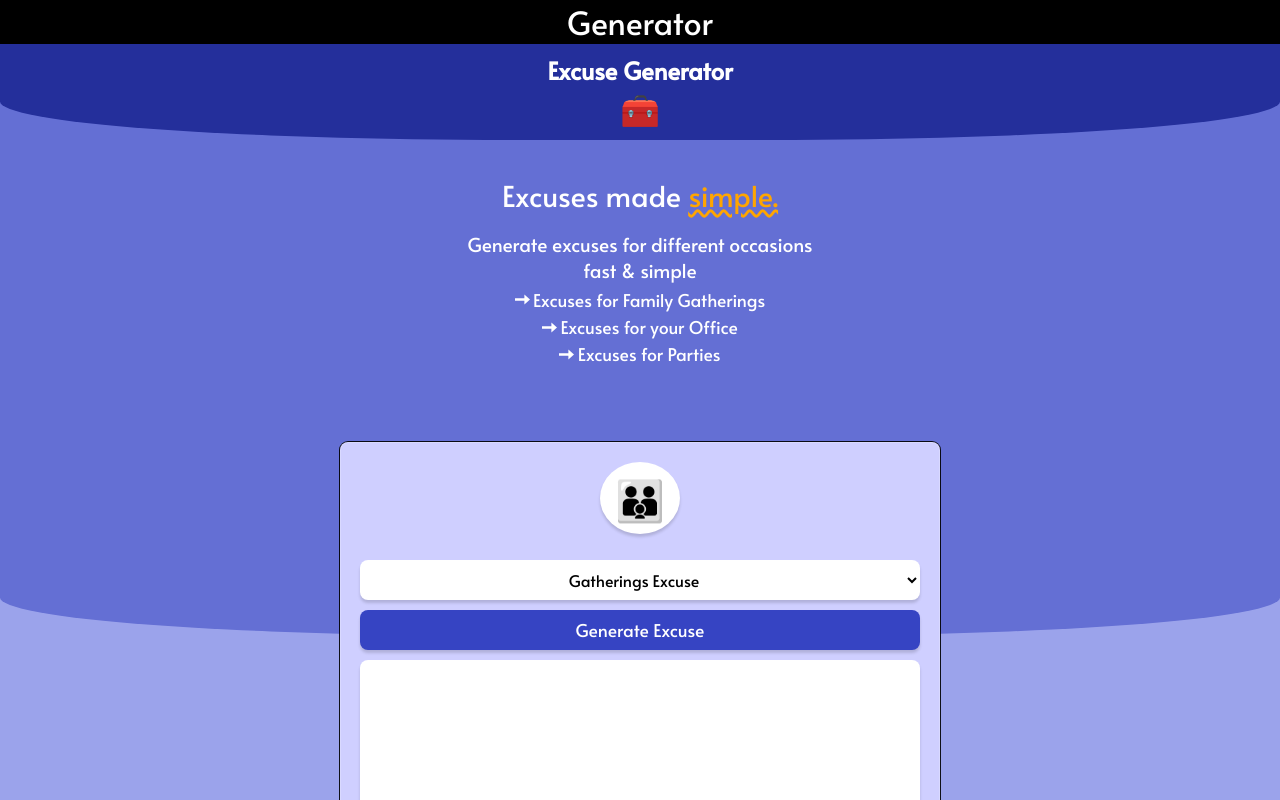
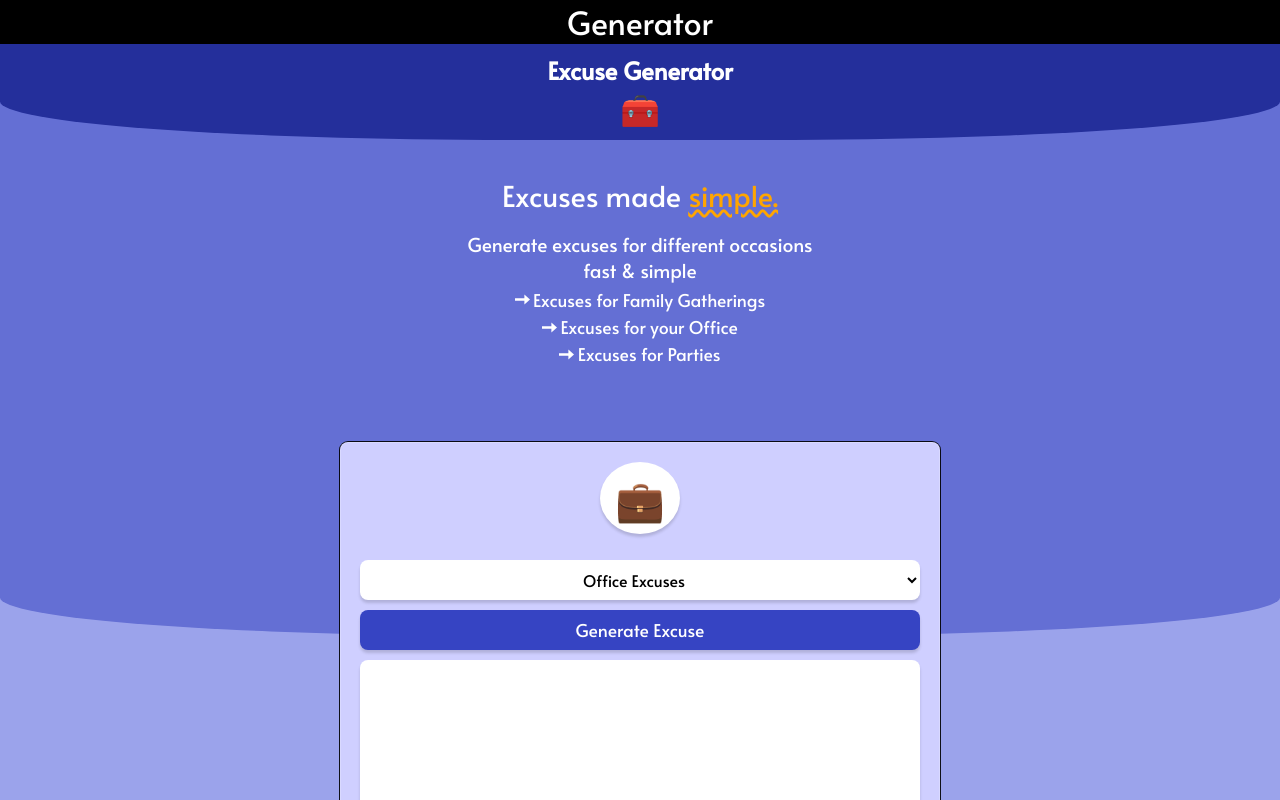
Before and after one commit to Hergelink/Wishcuses, a React (Create React App) app: page /excuse-generator in a window 1280 px wide. Shown: the top 800 px of the page. Built offline with nearby package versions, Linux system fonts and the light colour scheme; no server answers.

Commit message:
added gamer college funny &  exegerated to excuses

```diff
--- a/src/components/excuse-components/ExcuseContainer.jsx
+++ b/src/components/excuse-components/ExcuseContainer.jsx
@@ -12,7 +12,21 @@ function ExcuseContainer({
     <>
       <div className='excuseContainer'>
         <div className='excuseEmojiContainer'>
-          {value === 'party' ? '🎉' : value === 'office' ? '💼' : value === 'developer' ? '💻' : '👪'}
+          {value === 'party'
+            ? '🎉'
+            : value === 'family'
+            ? '👪'
+            : value === 'developer'
+            ? '💻'
+            : value === 'college'
+            ? '🎓'
+            : value === 'funny'
+            ? '🤡'
+            : value === 'exaggerated'
+            ? '🤯'
+            : value === 'gamer'
+            ? '🎮'
+            : '💼'}
         </div>
         <label htmlFor='excuse' className='excuseLabel'>
           <select
@@ -21,10 +35,14 @@ function ExcuseContainer({
             id='excuse'
             className='excuseSelect'
           >
-            <option value='family'>Gatherings Excuse</option>
-            <option value='office'>Office Excuse</option>
-            <option value='party'>Party Excuse</option>
-            <option value='developer'>Developer Excuse</option>
+            <option value='office'>Office Excuses</option>
+            <option value='family'>Gatherings Excuses</option>
+            <option value='party'>Party Excuses</option>
+            <option value='developer'>Developer Excuses</option>
+            <option value='gamer'>Gamer Excuses</option>
+            <option value='college'>College Excuses</option>
+            <option value='funny'>Funny Excuses</option>
+            <option value='exaggerated'>Exaggerated Excuses</option>
           </select>
         </label>
 
@@ -34,7 +52,6 @@ function ExcuseContainer({
         <div
           className='generatedExcuseCotainer'
           onClick={(e) => {
-            // navigator.clipboard.writeText(e.target.innerText);
             navigator.clipboard.writeText(excuse);
 
             setCopied(true);
--- a/src/components/excuse-components/ExcuseLinkContainer.jsx
+++ b/src/components/excuse-components/ExcuseLinkContainer.jsx
@@ -2,8 +2,13 @@ import React from 'react';
 import {Link} from 'react-router-dom';
 import rightArrow from '../../assets/rightArrow.svg';
 function ExcuseLinkContainer() {
+
+  const scrollToTop = () => {
+    window.scrollTo({top: 0, left: 0, behavior: 'smooth'});
+  }
+
   return (
-    <Link to='/wishes-generator' className='excuseLinkContainer'>
+    <Link to='/wishes-generator' className='excuseLinkContainer' onClick={scrollToTop}>
       <div className='linkToWishContainer'>🎂</div>
       <h3>Check out the Wish Generator!</h3>
       <img src={rightArrow} className='linkArrow' />
--- a/src/components/wishes-components/WishesLinkContainer.jsx
+++ b/src/components/wishes-components/WishesLinkContainer.jsx
@@ -2,8 +2,11 @@ import React from 'react';
 import {Link} from 'react-router-dom';
 import rightArrow from '../../assets/rightArrow.svg';
 function LinkContainer() {
+  const scrollToTop = () => {
+    window.scrollTo({top: 0, left: 0, behavior: 'smooth'});
+  }
   return (
-    <Link to='/excuse-generator' className='wishesLinkContainer'>
+    <Link to='/excuse-generator' className='wishesLinkContainer' onClick={scrollToTop}>
       <div className='linkToExcuseContainer'>🧰</div>
       <h3>Check out the Excuse Generator!</h3>
       <img src={rightArrow} className='linkArrow' />
--- a/src/pages/ExcusePage.jsx
+++ b/src/pages/ExcusePage.jsx
@@ -36,6 +36,34 @@ function ExcusePage() {
     );
   };
 
+  const fetchCollegeExcuse = () => {
+    Axios.get('https://excuser.herokuapp.com/v1/excuse/developers/').then(
+      (res) => {
+        setExcuse(res.data[0]?.excuse);
+      }
+    );
+  };
+
+  const fetchFunnyExcuse = () => {
+    Axios.get('https://excuser.herokuapp.com/v1/excuse/funny/').then((res) => {
+      setExcuse(res.data[0]?.excuse);
+    });
+  };
+
+  const fetchExaggeratedExcuse = () => {
+    Axios.get('https://excuser.herokuapp.com/v1/excuse/unbelievable/').then(
+      (res) => {
+        setExcuse(res.data[0]?.excuse);
+      }
+    );
+  };
+
+  const fetchGamerExcuse = () => {
+    Axios.get('https://excuser.herokuapp.com/v1/excuse/gaming/').then((res) => {
+      setExcuse(res.data[0]?.excuse);
+    });
+  };
+
   const fetchData = () => {
     return value === 'office'
       ? fetchOfficeExcuse()
@@ -43,13 +71,18 @@ function ExcusePage() {
       ? fetchFamilyExcuse()
       : value === 'party'
       ? fetchPartyExcuse()
+      : value === 'college'
+      ? fetchCollegeExcuse()
+      : value === 'funny'
+      ? fetchFunnyExcuse()
+      : value === 'exaggerated'
+      ? fetchExaggeratedExcuse()
+      : value === 'gamer'
+      ? fetchGamerExcuse()
       : fetchDeveloperExcuse();
   };
 
   useEffect(() => {
-    // to scroll up
-    // window.scrollTo({top: 0, left: 0, behavior: 'smooth'});
-    //
     fetchData();
   }, [value]);
 
```
